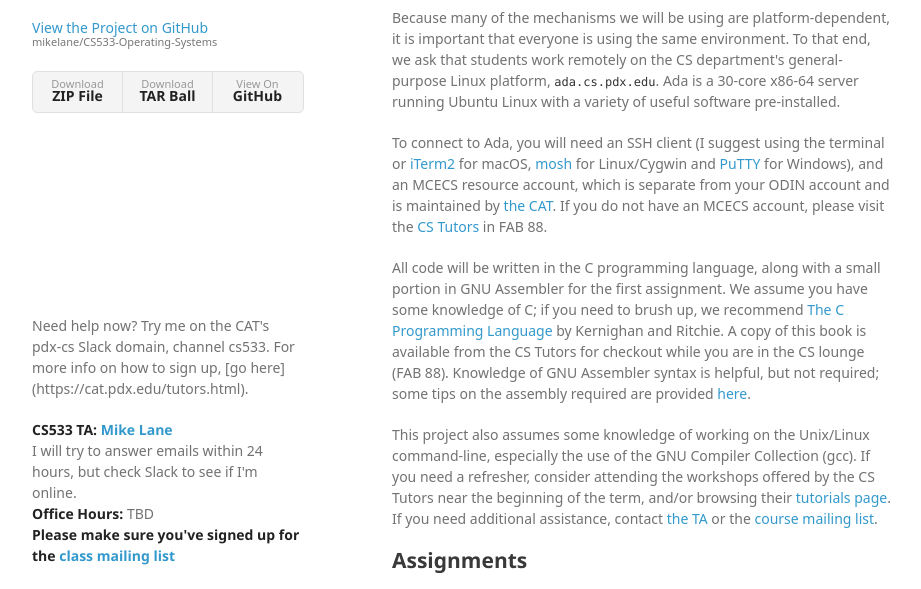
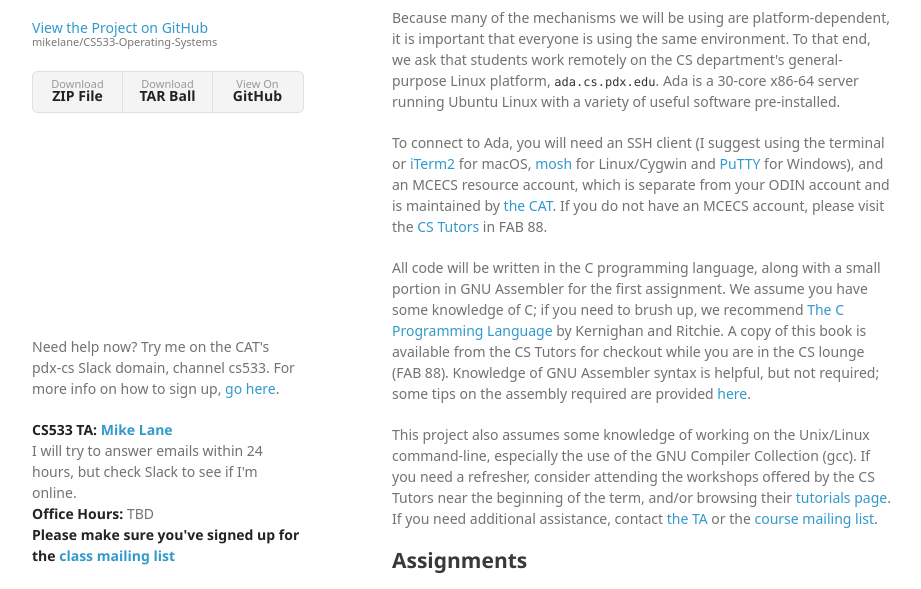
Before and after one commit to mikelane/CS533-Operating-Systems, a plain HTML site: page index.html in a window 1280 px wide. Shown: the part 164-753 px from the top of the page, without its empty margins (178-1099 px from the left). Drawn offline with Linux system fonts and the light colour scheme; a web font is replaced by a local one.

Commit message:
Whoops, this is html, not markdown.

```diff
--- a/index.html
+++ b/index.html
@@ -67,7 +67,7 @@
 <p>With that in mind, we will use the project primarily as an educational tool, rather than an assessment tool. Your project assignments will not be graded, hence they will not contribute directly to your overall grade. However, the midterm and final exams will contain questions that relate to the project assignments, in addition to those that test understanding of the concepts covered in the lectures and course reading material. Hence, it is important that you complete the project assignments and learn from them. They should not be considered optional!</p>
       </section>
       <footer>
-        <p>Need help now? Try me on the CAT's pdx-cs Slack domain, channel cs533. For more info on how to sign up, [go here](https://cat.pdx.edu/tutors.html).</p>
+        <p>Need help now? Try me on the CAT's pdx-cs Slack domain, channel cs533. For more info on how to sign up, <a href="https://cat.pdx.edu/tutors.html">go here</a>.</p>
         <p><strong>CS533 TA: <a href="mailto:mikelane@gmail.com">Mike Lane</a></strong></br>
         I will try to answer emails within 24 hours, but check Slack to see if I'm online.</br>
         <strong>Office Hours:</strong> TBD</br>
```
